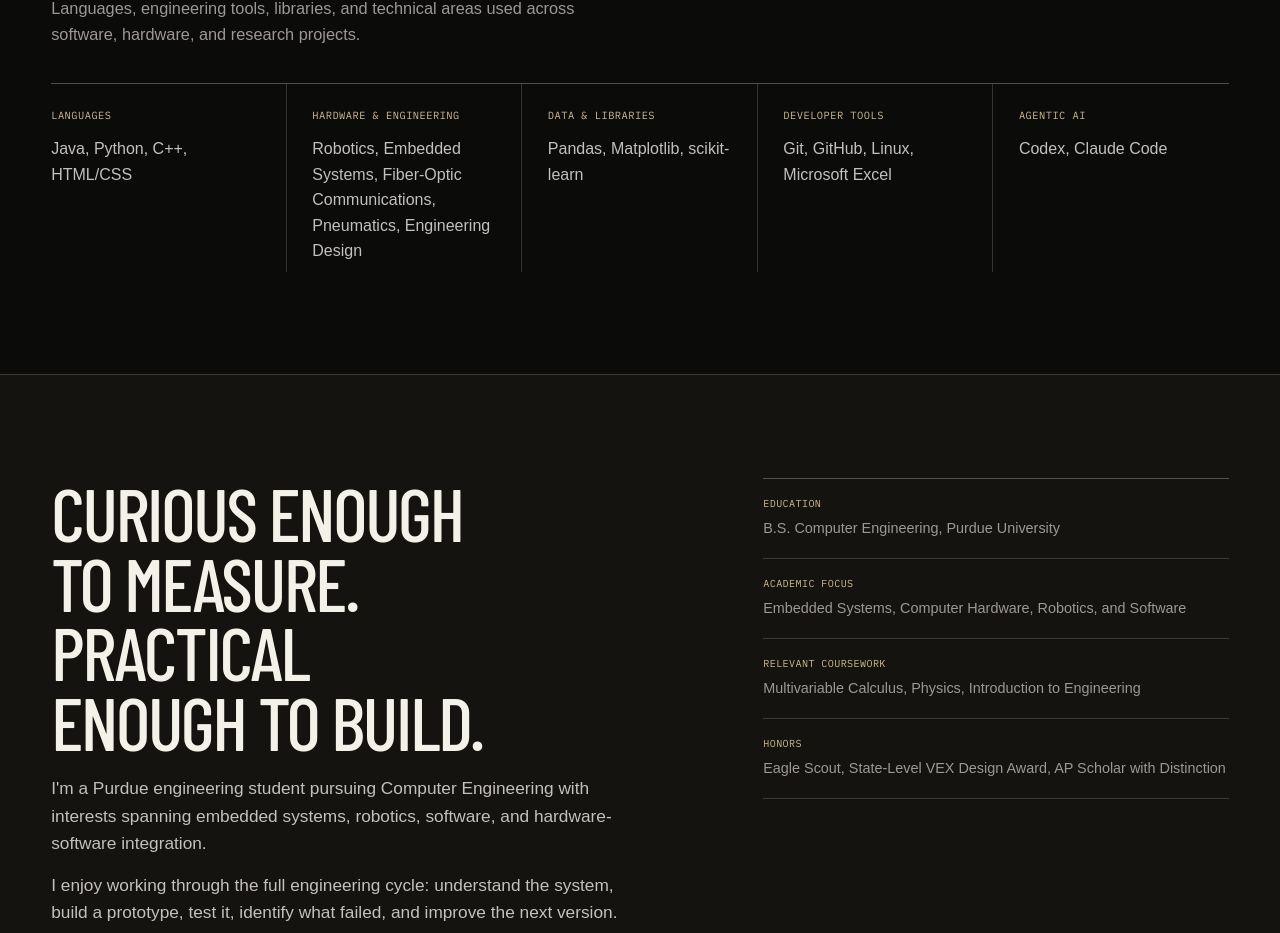
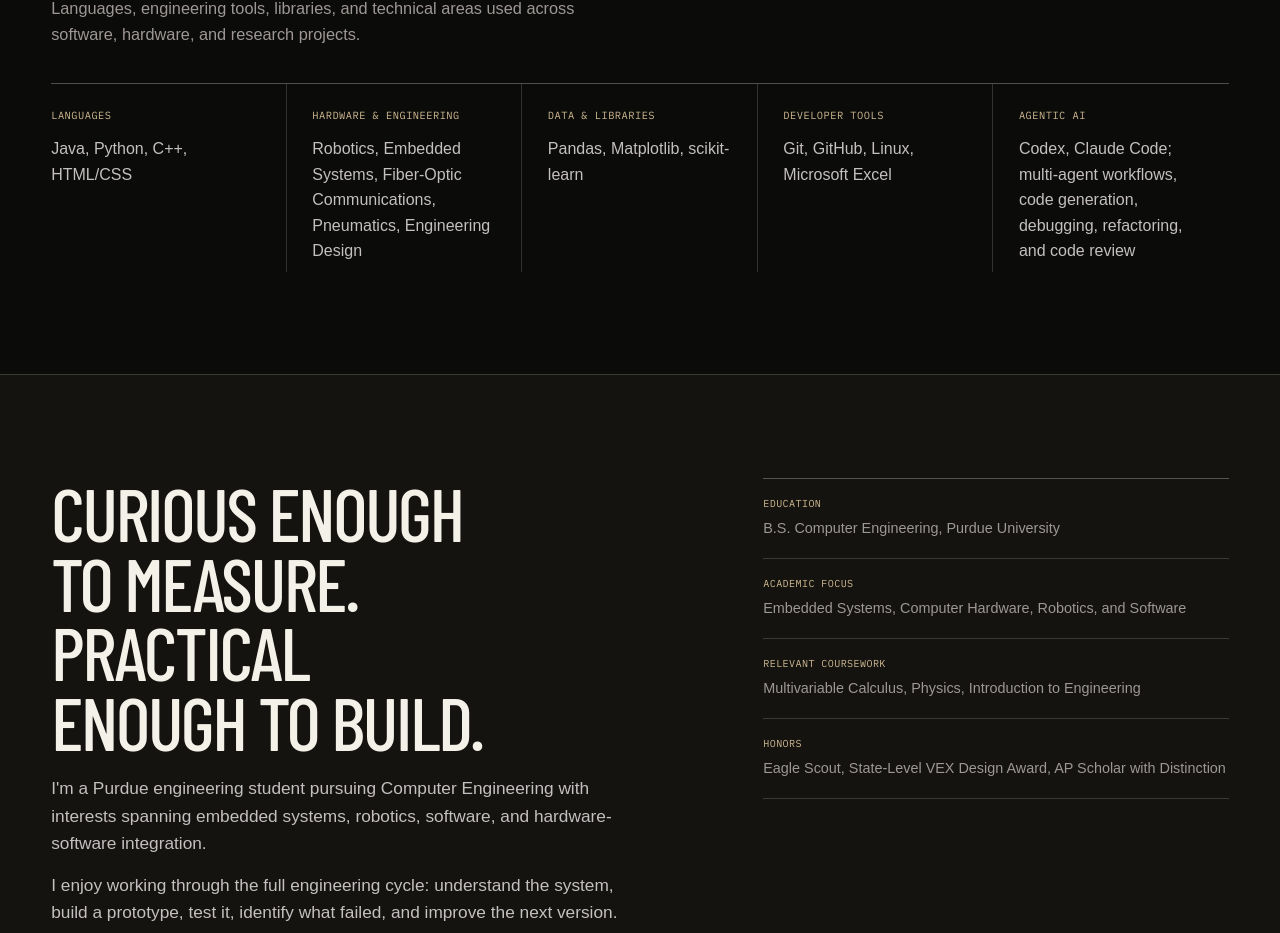
Before and after one commit to guntisid2007/guntisid, a React (Vite) app: page / in a window 1280 px wide. Shown: the part 4395-5328 px from the top of the page. Built offline with nearby package versions, Linux system fonts and the light colour scheme; a web font is replaced by a local one.

Commit message:
Expand agentic AI skills wording

```diff
--- a/public/resume.html
+++ b/public/resume.html
@@ -102,7 +102,7 @@
     <section class="section">
       <h2 class="section-title">TECHNICAL SKILLS</h2>
       <p><span class="strong">Programming / Tools:</span> Java, Python, C++, HTML/CSS, Git, GitHub, Pandas, Matplotlib, Microsoft Excel</p>
-      <p><span class="strong">Agentic AI:</span> Codex, Claude Code</p>
+      <p><span class="strong">Agentic AI:</span> Codex, Claude Code; multi-agent workflows, code generation, debugging, refactoring, and code review</p>
     </section>
     <section class="section">
       <h2 class="section-title">EXPERIENCE</h2>
--- a/src/App.jsx
+++ b/src/App.jsx
@@ -191,7 +191,7 @@ const skillGroups = [
   { label: "Hardware & Engineering", value: "Robotics, Embedded Systems, Fiber-Optic Communications, Pneumatics, Engineering Design" },
   { label: "Data & Libraries", value: "Pandas, Matplotlib, scikit-learn" },
   { label: "Developer Tools", value: "Git, GitHub, Linux, Microsoft Excel" },
-  { label: "Agentic AI", value: "Codex, Claude Code" },
+  { label: "Agentic AI", value: "Codex, Claude Code; multi-agent workflows, code generation, debugging, refactoring, and code review" },
 ];
 
 function EvidenceLink({ href, children, external = false, primary = false }) {
```
